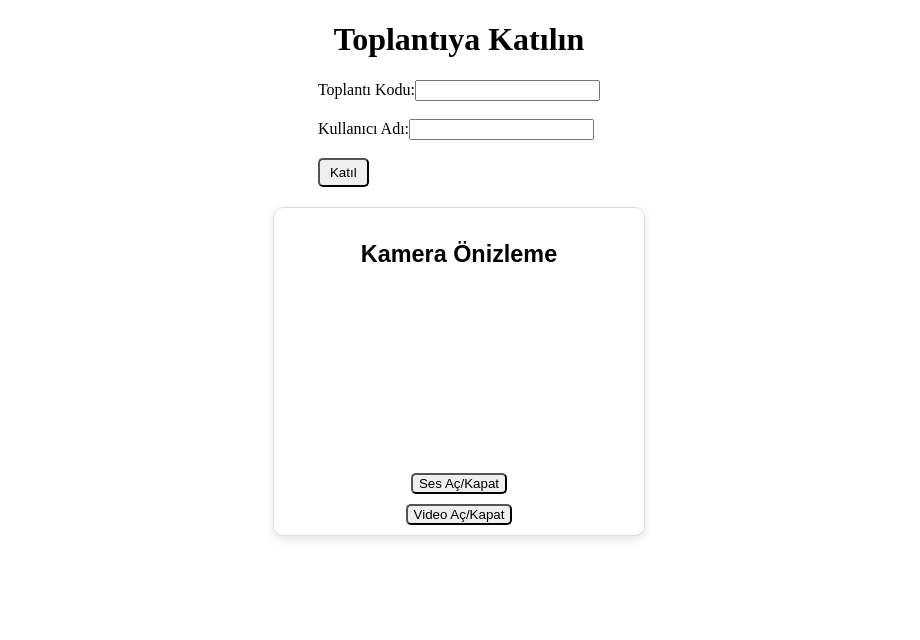
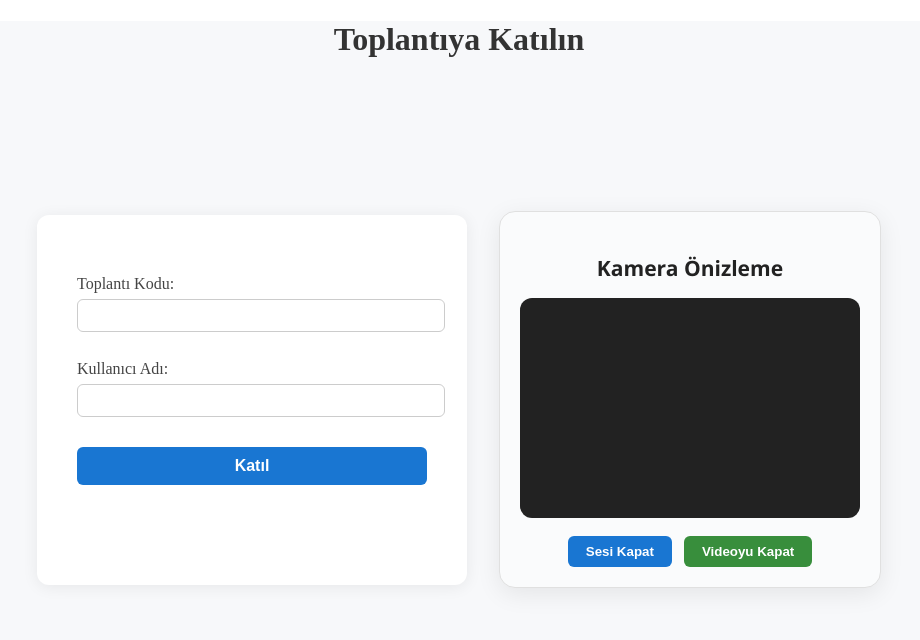
Before and after one commit to MehmetCanCaliskan1/video_call_project, a React (Vite) app in the folder frontend/: page /joinroom in a window 1280 px wide. Shown: the top 640 px of the page, without its empty margins (181-1101 px from the left). Built offline with nearby package versions, Linux system fonts and the light colour scheme; no server answers.

Commit message:
css düzeltmeleri

```diff
--- a/frontend/src/components/FaceCamCard.jsx
+++ b/frontend/src/components/FaceCamCard.jsx
@@ -1,23 +1,28 @@
-import React, { useRef, useEffect } from "react";
+import { useRef, useEffect, useState } from "react";
 
-function FaceCamCard({ title, isLocal }) {
+function FaceCamCard({ title, isLocal, videoStream }) {
   const videoRef = useRef(null);
+  const [audioEnabled, setAudioEnabled] = useState(true);
+  const [videoEnabled, setVideoEnabled] = useState(true);
 
   useEffect(() => {
-    if(!isLocal) return;
+    if (videoRef.current) {
+      videoRef.current.srcObject = videoStream || null;
+    }
+  }, [videoStream]);
+
+  useEffect(() => {
+    if (!isLocal) return;
+    let localStream;
     async function startCamera() {
       try {
-        const stream = await navigator.mediaDevices.getUserMedia({ video: true });
-        if (videoRef.current) {
-          videoRef.current.srcObject = stream;
-        }
+        localStream = await navigator.mediaDevices.getUserMedia({ video: true, audio: true });
+        if (videoRef.current) videoRef.current.srcObject = localStream;
       } catch (err) {
         console.error("Webcam erişimi reddedildi veya bulunamadı:", err);
       }
     }
-
     startCamera();
-
     return () => {
       if (videoRef.current && videoRef.current.srcObject) {
         videoRef.current.srcObject.getTracks().forEach(track => track.stop());
@@ -25,23 +30,41 @@ function FaceCamCard({ title, isLocal }) {
     };
   }, [isLocal]);
 
+  const handleAudioToggle = () => {
+    if (videoRef.current && videoRef.current.srcObject) {
+      videoRef.current.srcObject.getAudioTracks().forEach(track => {
+        track.enabled = !track.enabled;
+        setAudioEnabled(track.enabled);
+      });
+    }
+  };
+
+  const handleVideoToggle = () => {
+    if (videoRef.current && videoRef.current.srcObject) {
+      videoRef.current.srcObject.getVideoTracks().forEach(track => {
+        track.enabled = !track.enabled;
+        setVideoEnabled(track.enabled);
+      });
+    }
+  };
+
   return (
     <div
       style={{
         display: "flex",
         flexDirection: "column",
         alignItems: "center",
-        border: "1px solid #ddd",
-        borderRadius: "10px",
-        padding: "10px",
-        width: "350px",
-        height: "auto",
-        boxShadow: "0 4px 8px rgba(0,0,0,0.1)",
-        fontFamily: "Arial, sans-serif",
-        fontSize: "20px",
+        border: "1px solid #e0e0e0",
+        borderRadius: "16px",
+        padding: "20px",
+        width: "340px",
+        background: "#fafbfc",
+        boxShadow: "0 6px 24px rgba(0,0,0,0.08)",
+        fontFamily: "Segoe UI, Arial, sans-serif",
+        fontSize: "18px",
       }}
     >
-      <h3 style={{ marginBottom: "20px", textTransform: "capitalize" }}>{title}</h3>
+      <h3 style={{ marginBottom: "16px", textTransform: "capitalize", color: "#222" }}>{title}</h3>
       <video
         ref={videoRef}
         autoPlay
@@ -49,20 +72,43 @@ function FaceCamCard({ title, isLocal }) {
         muted={isLocal}
         style={{
           width: "100%",
-          height: "auto",
-          borderRadius: "20px",
+          height: "220px",
+          objectFit: "cover",
+          borderRadius: "12px",
+          background: "#222",
         }}
       />
-      <button style={{ marginTop: "10px", borderRadius: "5px" }}>Ses Aç/Kapat</button>
-      <div>
+      <div style={{ display: "flex", gap: "12px", marginTop: "18px" }}>
         <button
-        onClick={() => {
-          if (videoRef.current) {
-            const stream = videoRef.current.srcObject;
-            const videoTrack = stream.getVideoTracks()[0];
-            videoTrack.enabled = !videoTrack.enabled;
-          }
-        }} style={{ marginTop: "10px", borderRadius: "5px" }}>Video Aç/Kapat</button>
+          onClick={handleAudioToggle}
+          style={{
+            padding: "8px 18px",
+            borderRadius: "6px",
+            border: "none",
+            background: audioEnabled ? "#1976d2" : "#bdbdbd",
+            color: "#fff",
+            fontWeight: "bold",
+            cursor: "pointer",
+            transition: "background 0.2s",
+          }}
+        >
+          {audioEnabled ? "Sesi Kapat" : "Sesi Aç"}
+        </button>
+        <button
+          onClick={handleVideoToggle}
+          style={{
+            padding: "8px 18px",
+            borderRadius: "6px",
+            border: "none",
+            background: videoEnabled ? "#388e3c" : "#bdbdbd",
+            color: "#fff",
+            fontWeight: "bold",
+            cursor: "pointer",
+            transition: "background 0.2s",
+          }}
+        >
+          {videoEnabled ? "Videoyu Kapat" : "Videoyu Aç"}
+        </button>
       </div>
     </div>
   );
--- a/frontend/src/pages/joinroom.jsx
+++ b/frontend/src/pages/joinroom.jsx
@@ -1,8 +1,8 @@
 import FaceCamCard from "../components/FaceCamCard.jsx";
 import { useNavigate } from "react-router-dom";
-import { useRef,useEffect,setPreviewStream,useState } from "react";
+import { useRef, useEffect, useState } from "react";
+
 function Joinroom() {
-    const localStreamRef = useRef(null);
     const navigate = useNavigate();
 const [previewStream, setPreviewStream] = useState(null);
 
@@ -39,41 +39,93 @@ useEffect(() => {
       setPreviewStream(stream);
     });
 }, []);
+    const localStreamRef = useRef(null);
+
     return (
-        <div>
-            <h1 style={{ textAlign: "center" }}>Toplantıya Katılın</h1>
-
+        <div style={{ minHeight: "100vh", background: "#f7f8fa" }}>
+            <h1 style={{ textAlign: "center", color: "#333" }}>
+                Toplantıya Katılın
+            </h1>
             <div
                 style={{
                     display: "flex",
-                    flexDirection: "column",
+                    flexDirection: "row",
                     alignItems: "center",
-                    height: "100vh",
-                    gap: "20px",
+                    justifyContent: "center",
+                    minHeight: "80vh",
+                    gap: "32px",
                 }}
             >
-                <form onSubmit={redirectToRoom}>
-                    <label>
+                <form
+                    onSubmit={redirectToRoom}
+                    style={{
+
+                        background: "#fff",
+                        padding: "60px 40px",
+                        borderRadius: "12px",
+                        boxShadow: "0 2px 16px rgba(0,0,0,0.07)",
+                        display: "flex",
+                        flexDirection: "column",
+                        gap: "18px",
+                        minWidth: "350px",
+                        height: "250px",
+                    }}
+                >
+                    <label style={{ fontWeight: 500, color: "#444" }}>
                         Toplantı Kodu:
-                        <input type="text" name="roomID" />
+                        <input
+                            type="text"
+                            name="roomID"
+                            style={{
+                                marginTop: "6px",
+                                width: "100%",
+                                padding: "8px",
+                                borderRadius: "6px",
+                                border: "1px solid #ccc",
+                                marginBottom: "10px",
+                            }}
+                            autoComplete="off"
+                            required
+                        />
                     </label>
-                    <br /><br />
-
-                    <label>
+                    <label style={{ fontWeight: 500, color: "#444" }}>
                         Kullanıcı Adı:
-                        <input type="text" name="username" />
+                        <input
+                            type="text"
+                            name="username"
+                            style={{
+                                marginTop: "6px",
+                                width: "100%",
+                                padding: "8px",
+                                borderRadius: "6px",
+                                border: "1px solid #ccc",
+                            }}
+                            autoComplete="off"
+                            required
+                        />
                     </label>
-                    <br /><br />
-
                     <button
-                    style={{ marginRight: "10px", borderRadius: "5px", padding: "5px 10px",alignItems: "center" }}
-                    type="submit">Katıl</button>
+                        style={{
+                            marginTop: "12px",
+                            borderRadius: "6px",
+                            padding: "10px 0",
+                            background: "#1976d2",
+                            color: "#fff",
+                            fontWeight: 600,
+                            border: "none",
+                            cursor: "pointer",
+                            fontSize: "16px",
+                            transition: "background 0.2s",
+                        }}
+                        type="submit"
+                    >
+                        Katıl
+                    </button>
                 </form>
-
                 <FaceCamCard
-                title="Kamera Önizleme"
-                isLocal={true}
-  stream={previewStream}
+                    title="Kamera Önizleme"
+                    isLocal={true}
+                    stream={previewStream}
                 />
             </div>
         </div>
```
Also changed, not shown: frontend/src/pages/room.jsx (+46 -42 lines).
